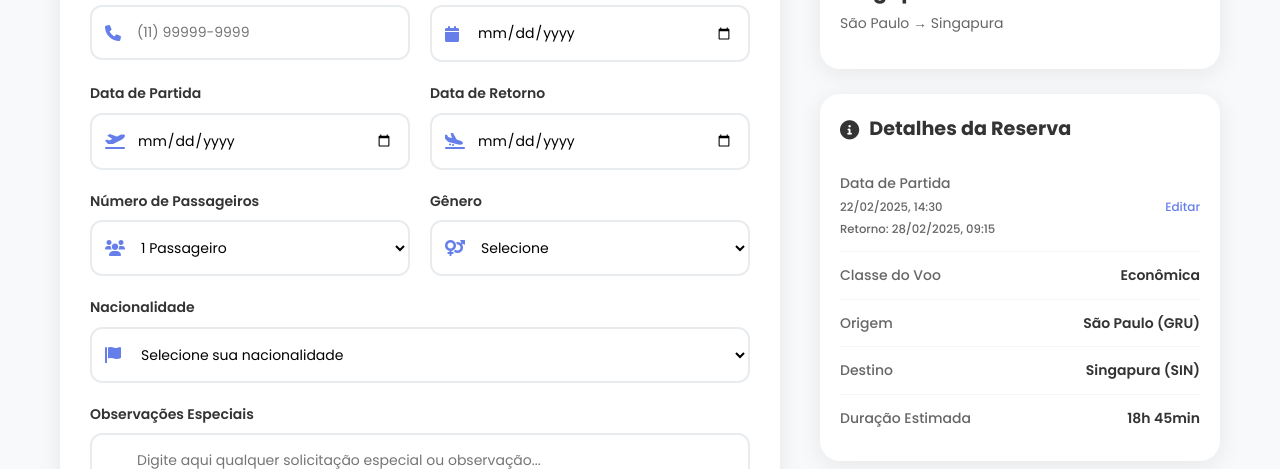
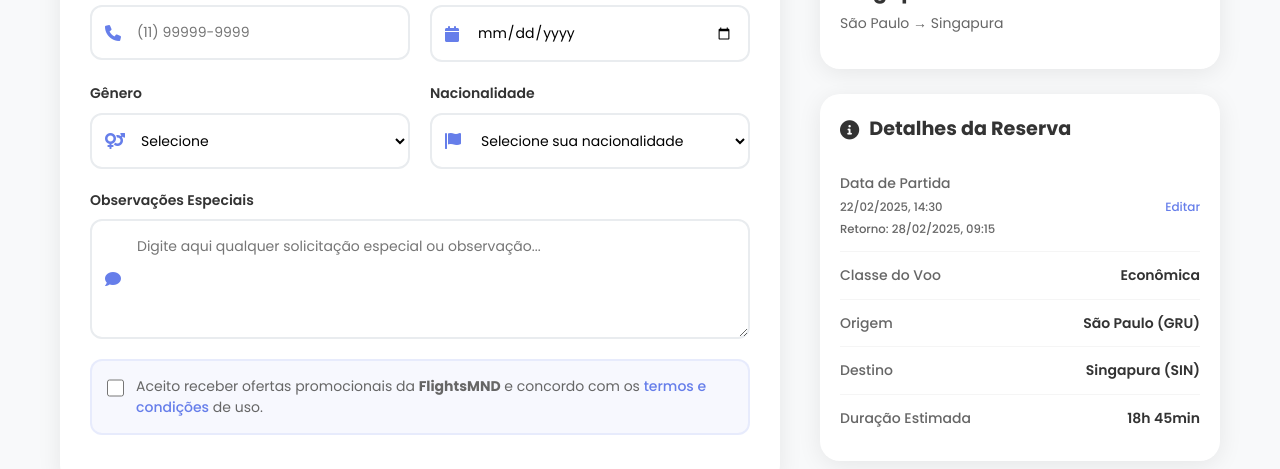
Before and after one commit to Euler-JS/flights_mnd, a plain HTML site: page flight-booking.html in a window 1280 px wide. Shown: the part 678-1147 px from the top of the page. Drawn offline with Linux system fonts and the light colour scheme.

Commit message:
todos ajustes....

```diff
--- a/flight-booking.html
+++ b/flight-booking.html
@@ -873,36 +873,6 @@
 
                                 <div class="form-row">
                                     <div class="form-group">
-                                        <label>Data de Partida</label>
-                                        <div class="input-wrapper">
-                                            <i class="fas fa-plane-departure"></i>
-                                            <input type="date" class="form-input" required>
-                                        </div>
-                                    </div>
-                                    <div class="form-group">
-                                        <label>Data de Retorno</label>
-                                        <div class="input-wrapper">
-                                            <i class="fas fa-plane-arrival"></i>
-                                            <input type="date" class="form-input">
-                                        </div>
-                                    </div>
-                                </div>
-
-                                <div class="form-row">
-                                    <div class="form-group">
-                                        <label>Número de Passageiros</label>
-                                        <div class="input-wrapper">
-                                            <i class="fas fa-users"></i>
-                                            <select class="form-select" required>
-                                                <option value="1">1 Passageiro</option>
-                                                <option value="2">2 Passageiros</option>
-                                                <option value="3">3 Passageiros</option>
-                                                <option value="4">4 Passageiros</option>
-                                                <option value="5">5+ Passageiros</option>
-                                            </select>
-                                        </div>
-                                    </div>
-                                    <div class="form-group">
                                         <label>Gênero</label>
                                         <div class="input-wrapper">
                                             <i class="fas fa-venus-mars"></i>
@@ -914,9 +884,6 @@
                                             </select>
                                         </div>
                                     </div>
-                                </div>
-
-                                <div class="form-row">
                                     <div class="form-group">
                                         <label>Nacionalidade</label>
                                         <div class="input-wrapper">
```
